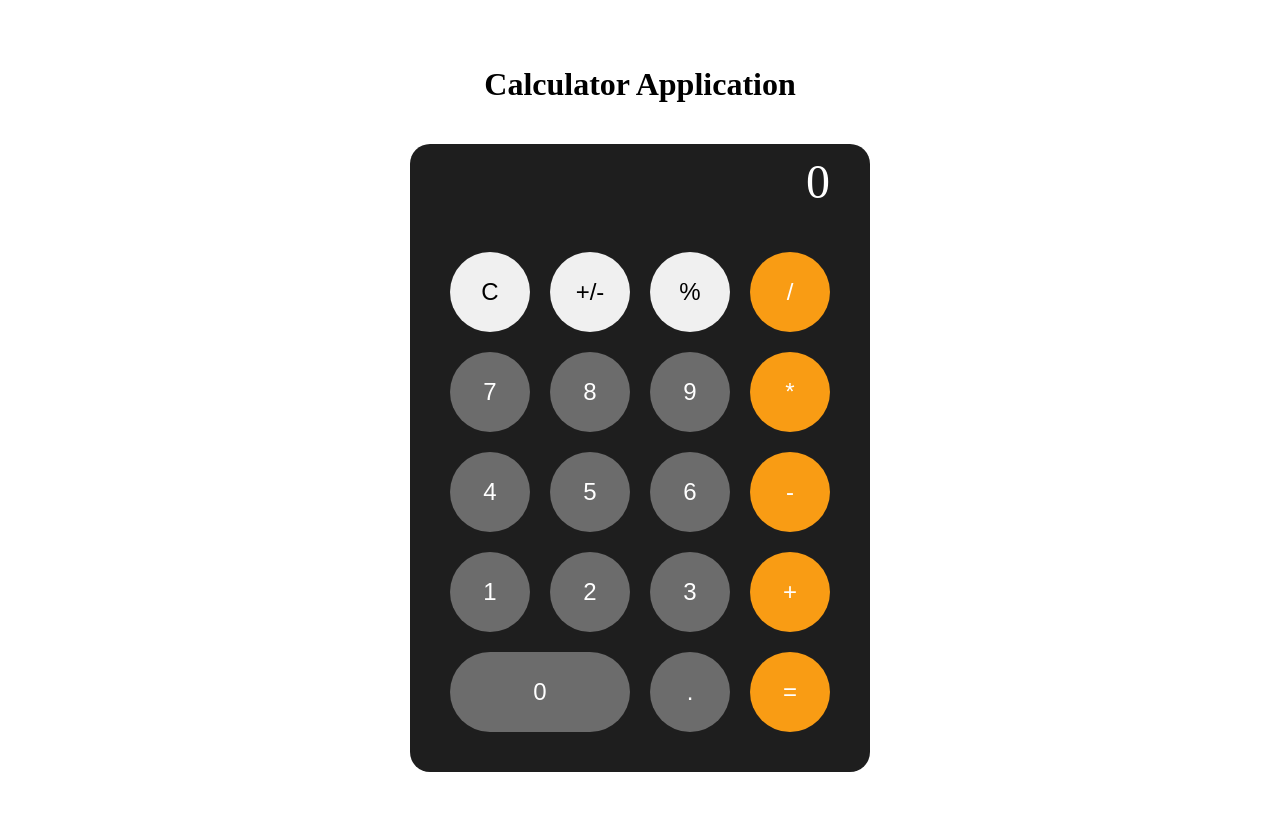
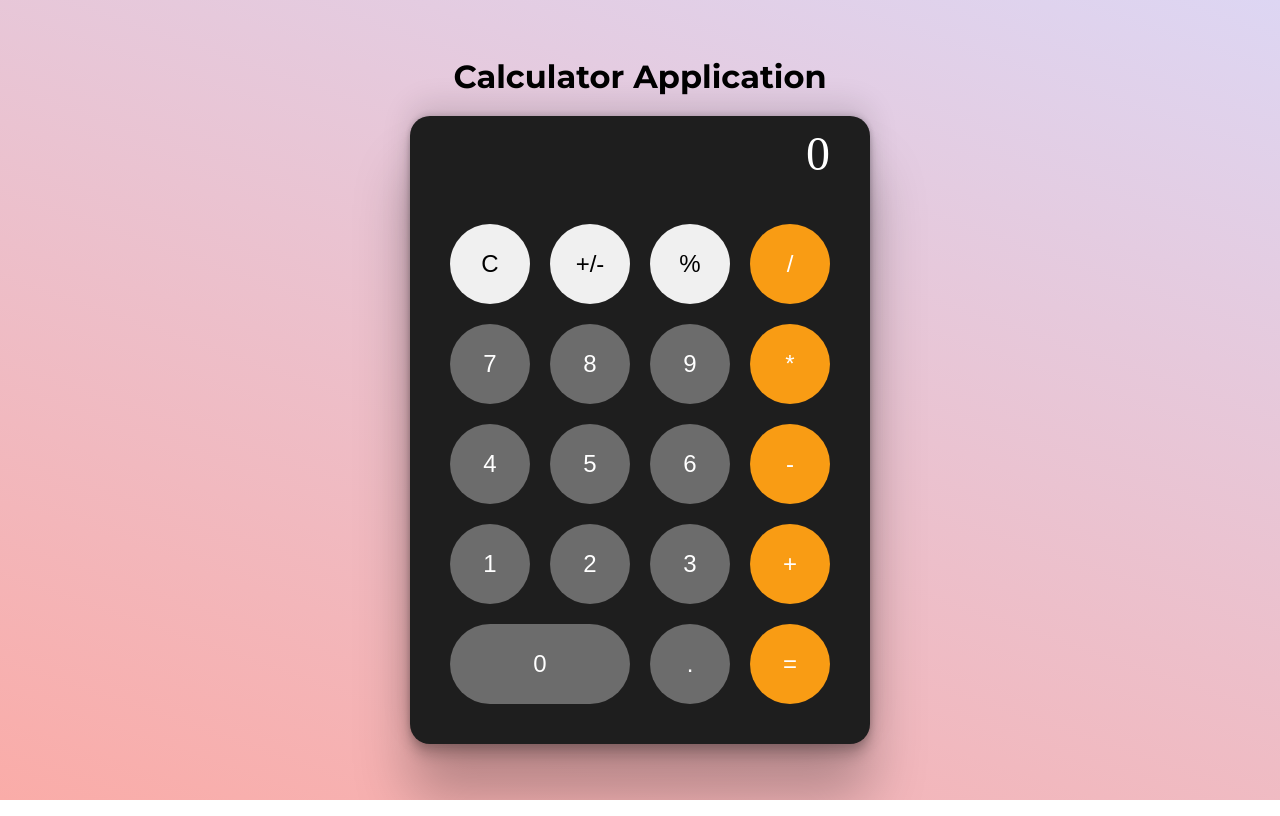
Before and after one commit to WanglerIV/fcc-calculator, a React (Vite) app: page / in a window 1280 px wide. Built offline with nearby package versions, Linux system fonts and the light colour scheme.

Commit message:
Update index.css

```diff
--- a/src/index.css
+++ b/src/index.css
@@ -1,3 +1,5 @@
+@import url('https://fonts.googleapis.com/css2?family=Montserrat:ital,wght@0,100..900;1,100..900&display=swap');
+
 :root {
   --white: white;
   --light-gray: #f0f0f0;
@@ -5,13 +7,23 @@
   --black: #1e1e1e;
   --yellow: #f99c14;
 }
-
+*{
+  margin: 0;
+  padding: 0;
+  box-sizing: border-box;
+}
+h1{
+  font-family: "Montserrat", sans-serif;
+}
 .container {
   display: flex;
   flex-direction: column;
   justify-content: center;
   align-items: center;
   height: 100vh;
+  background-color: #FAACA8;
+  background-image: linear-gradient(19deg, #FAACA8 0%, #DDD6F3 100%);
+
 }
 
 #calculator {
@@ -30,6 +42,8 @@
   margin-top: 20px;
   border-radius: 20px;
   background-color: var(--black);
+  box-shadow: rgba(0, 0, 0, 0.25) 0px 54px 55px, rgba(0, 0, 0, 0.12) 0px -12px 30px, rgba(0, 0, 0, 0.12) 0px 4px 6px, rgba(0, 0, 0, 0.17) 0px 12px 13px, rgba(0, 0, 0, 0.09) 0px -3px 5px;
+
 }
 
 .light-gray {
@@ -174,4 +188,8 @@
     width: 100%;
     transition: transform 0.1s ease-in-out;
   }
+
+  h1{
+    font-size: 14px;
+  }
 }
```
